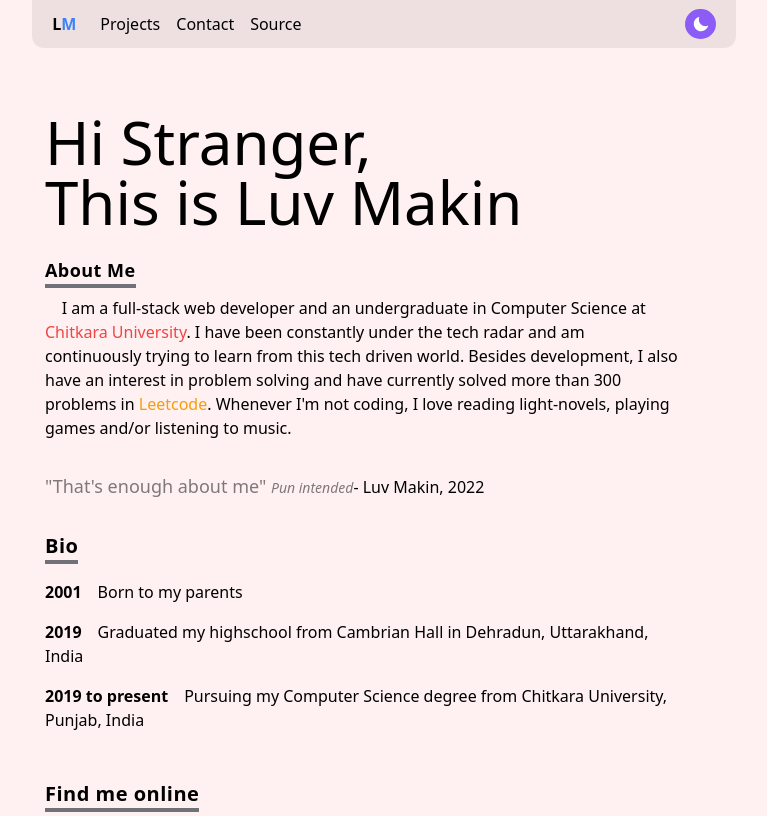
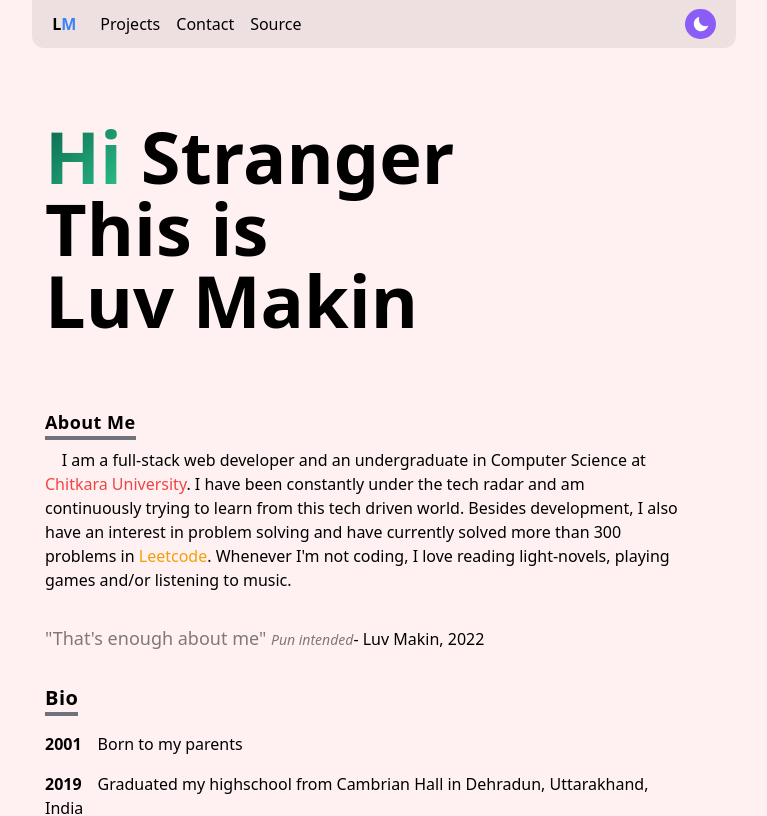
Before and after one commit to pandacover/portfolio, a Next.js app: page / in a window 1280 px wide. Shown: the top 816 px of the page, without its empty margins (275-1042 px from the left). Built offline with nearby package versions, Linux system fonts and the light colour scheme.

Commit message:
updated ui and header animation

```diff
--- a/components/about.tsx
+++ b/components/about.tsx
@@ -1,32 +1,28 @@
-import React, { useContext, useState, useEffect } from "react";
+import React, { useContext, useState, useRef } from "react";
 import { ScrollContext } from "../utils/observer";
 import Link from "next/link";
 
 const About: React.FC = () => {
   const { scrollY } = useContext(ScrollContext);
-  const [textSize, setTextSize] = useState(4);
   const collegeURL = "https://www.chitkara.edu.in/";
   const leetcodeURL = "https://www.leetcode.com/luvmakin";
+  const refContainer = useRef<HTMLDivElement>(null)
+  const { current: elContainer } = refContainer
+  let progress = 0;
 
-  useEffect(() => {
-    setTextSize(
-      Math.floor(
-        scrollY > 0 ? ((8 / scrollY) * 10 > 8 ? 8 : (8 / scrollY) * 10) : 8
-      )
-    );
-  }, [scrollY]);
+  if(elContainer) {
+    progress = Math.ceil(scrollY * 16 / elContainer.offsetHeight)
+  }
 
   return (
-    <div className="pt-8 ">
-      <h1
-        className={`transition h-30 ${textSize <= 8 && textSize > 4
-            ? "text-black dark:text-white"
-            : textSize <= 4 && textSize > 0
-              ? "text-emerald-400"
-              : "text-red-400"
-          } text-6xl`}
-      >
-        Hi Stranger, <br /> This is Luv Makin
+    <div ref={refContainer} className="pt-6">
+      <h1 className="transition min-h-fit text-7xl font-bold py-12">
+        <span className={`${progress <= 1 ? 'emeraldGradientLeft' : ''} transition-all duration-300 ease-in-out`}>Hi </span>
+        <span className={`${progress <= 2 && progress > 1 ? 'emeraldGradientRight' : ''} transition-all duration-300 ease-in-out`}>Stranger </span> <br />
+        <span className={`${progress <= 3 && progress > 2 ? 'redGradientRight' : ''} transition-all duration-300 ease-in-out`}>This </span>
+        <span className={`${progress <= 4 && progress > 3 ? 'redGradientLeft' : ''} transition-all duration-300 ease-in-out`}>is </span><br />
+        <span className={`${progress > 4 ? 'blueGradientRight' : ''} transition-all duration-300 ease-in-out`}>Luv </span>
+        <span className={`${progress > 5 ? 'blueGradientLeft' : ''} transition-all duration-300 ease-in-out`}>Makin</span>
       </h1>
       <h3 className="font-bold tracking-wide text-lg pt-6 border-b-4 w-fit border-zinc-500">
         About Me
--- a/components/navbar.tsx
+++ b/components/navbar.tsx
@@ -44,7 +44,8 @@ const Navbar: React.FC = () => {
   }, []);
   return (
     <nav className={`z-[999] w-[110%] ml-[-2%] h-12 top-0 sticky flex flex-wrap items-center text-black transition-all
-    dark:text-white bg-[#0001] dark:bg-[#fff1] px-5 rounded-bl-xl rounded-br-xl ${scrollY > 250 ? 'dark:bg-black bg-rose-100': ''}`}>
+    dark:text-white bg-[#0001] dark:bg-[#fff1] px-5 rounded-bl-xl rounded-br-xl backdrop-blur-md
+    ${scrollY > 250 ? 'dark:bg-black bg-rose-100': ''}`}>
       <ul className='flex flex-[2] gap-2 h-full items-center'>
       <li className='mr-4 group'>
         <Link href='/' passHref>
--- a/pages/index.tsx
+++ b/pages/index.tsx
@@ -7,7 +7,7 @@ import NewHead from "../utils/head";
 const Home: NextPage = () => {
   return (
     <motion.div
-      className="w-full h-full pt-8"
+      className="w-full h-full"
       variants={variants} initial='initial' animate='animate'>
       <NewHead title="Home" />
       <About />
--- a/styles/globals.css
+++ b/styles/globals.css
@@ -17,4 +17,24 @@ body.dark .custom-loader {
         after:w-0 after:h-[2px] after:bg-zinc-500 after:left-[calc(50%-2px)];
 
     }
+
+    .emeraldGradientLeft {
+        @apply bg-gradient-to-br from-emerald-800 to-emerald-400 dark:from-emerald-100 dark:to-emerald-500 bg-clip-text text-transparent;
+    }
+    .emeraldGradientRight {
+        @apply bg-gradient-to-tr from-emerald-400 to-emerald-800 bg-clip-text text-transparent;
+    }
+
+    .redGradientLeft {
+        @apply bg-gradient-to-br from-red-800 to-red-400 dark:from-red-100 dark:to-red-500 bg-clip-text text-transparent;
+    }
+    .redGradientRight {
+        @apply bg-gradient-to-tr from-red-400 to-red-800 bg-clip-text text-transparent;
+    }
+    .blueGradientLeft {
+        @apply bg-gradient-to-br from-blue-600 to-blue-400 dark:from-blue-100 dark:to-blue-500 bg-clip-text text-transparent;
+    }
+    .blueGradientRight {
+        @apply bg-gradient-to-tr from-blue-400 to-blue-800 bg-clip-text text-transparent;
+    }
 }
--- a/tailwind.config.js
+++ b/tailwind.config.js
@@ -15,7 +15,7 @@ module.exports = {
       },
       animation: {
         spreadBottom: 'spreadBottom 300ms linear 0s forwards'
-      }
+      },
     },
   },
   plugins: [],
```
